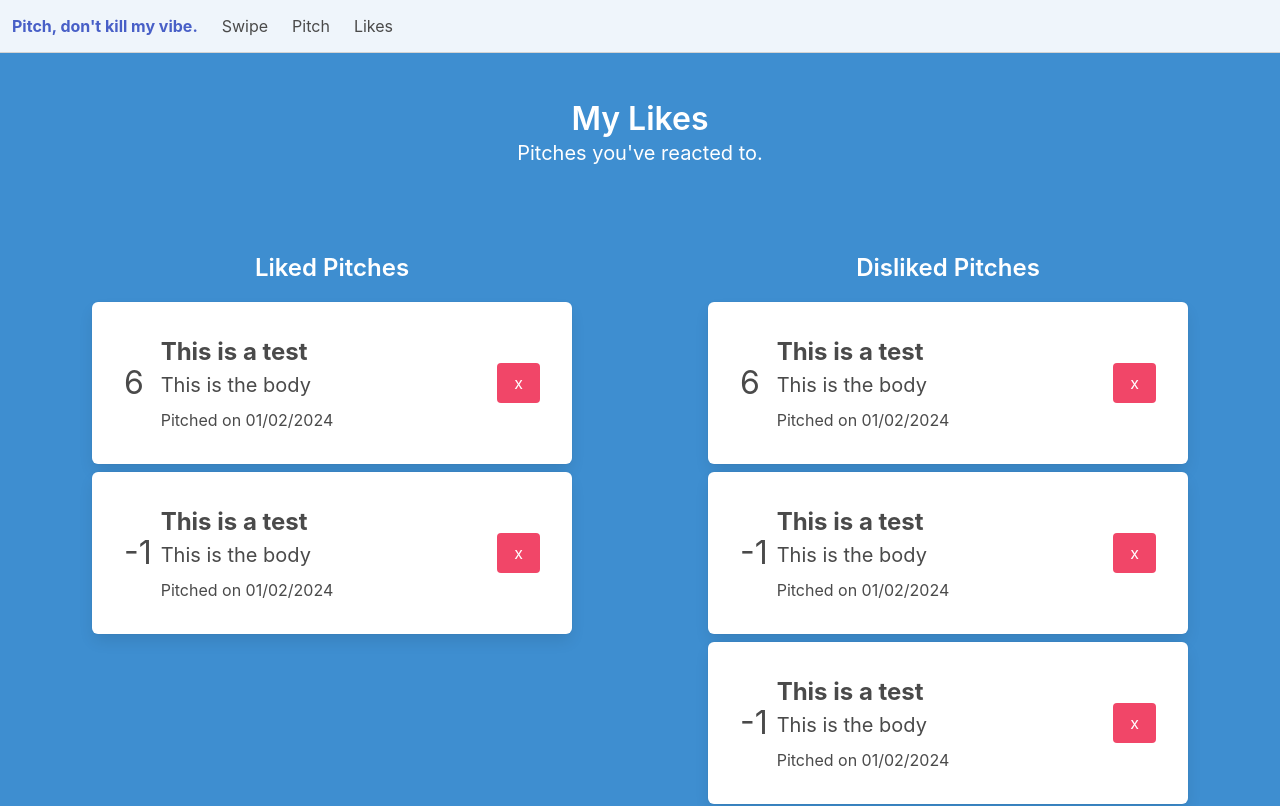
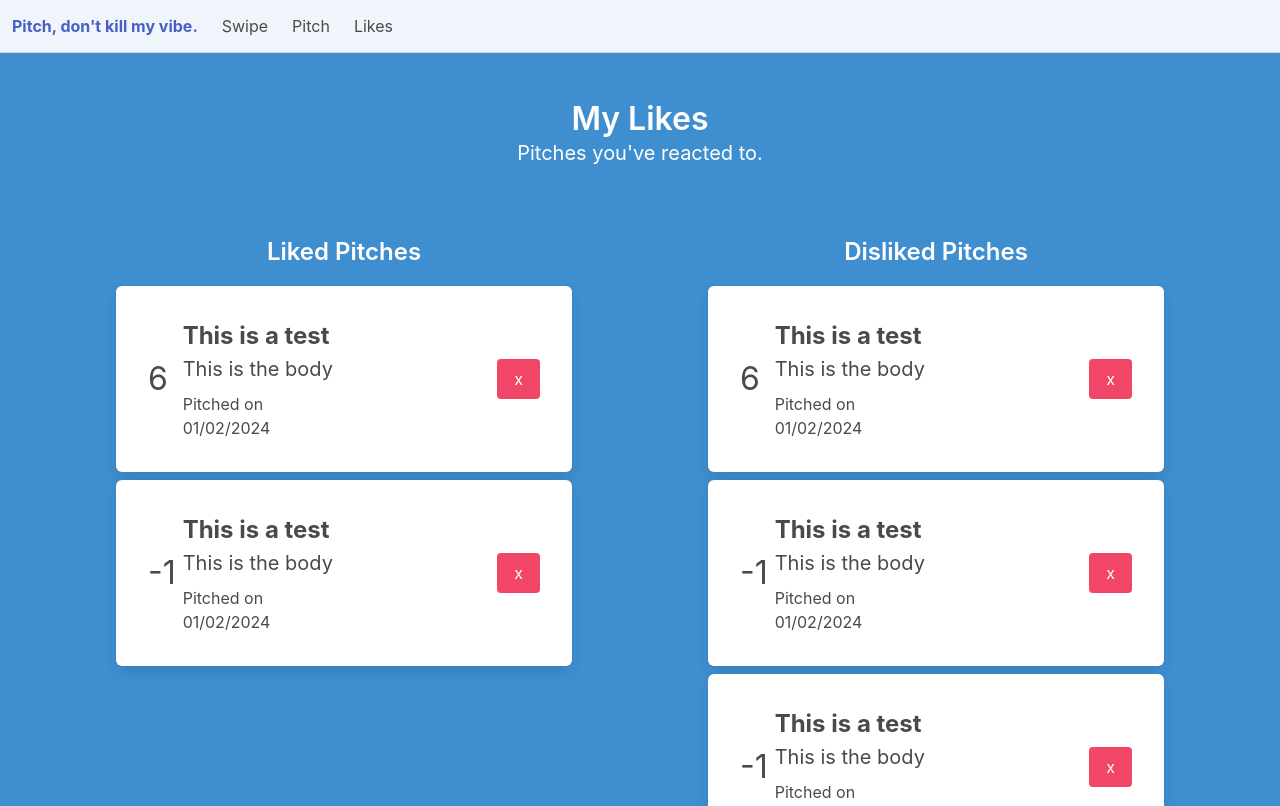
Before and after one commit to RachMink/pitch-dont-kill-my-vibe, a Next.js app: page /app/likes in a window 1280 px wide. Shown: the top 806 px of the page. Built offline with nearby package versions, Linux system fonts and the light colour scheme.

Commit message:
Fix likes page margin

```diff
--- a/pages/app/likes.js
+++ b/pages/app/likes.js
@@ -41,8 +41,8 @@ export default function LikesPage() {
       <div class="subtitle has-text-white has-text-centered">
         Pitches you've reacted to.
       </div>
-      <div class="columns m-5">
-        <div className="column has-text-centered m-6">
+      <div class="columns m-6">
+        <div className="column has-text-centered mt-2 ml-6 mr-6 mb-6">
           <p class="is-size-4 has-text-white has-text-weight-semibold pb-2">
             Liked Pitches
           </p>
@@ -50,7 +50,7 @@ export default function LikesPage() {
             <PitchCard samplePitch={samplePitch} />
           ))}
         </div>
-        <div className="column has-text-centered m-6">
+        <div className="column has-text-centered mt-2 ml-6 mr-6 mb-6">
           <p class="is-size-4 has-text-white has-text-weight-semibold pb-2">
             Disliked Pitches
           </p>
```
